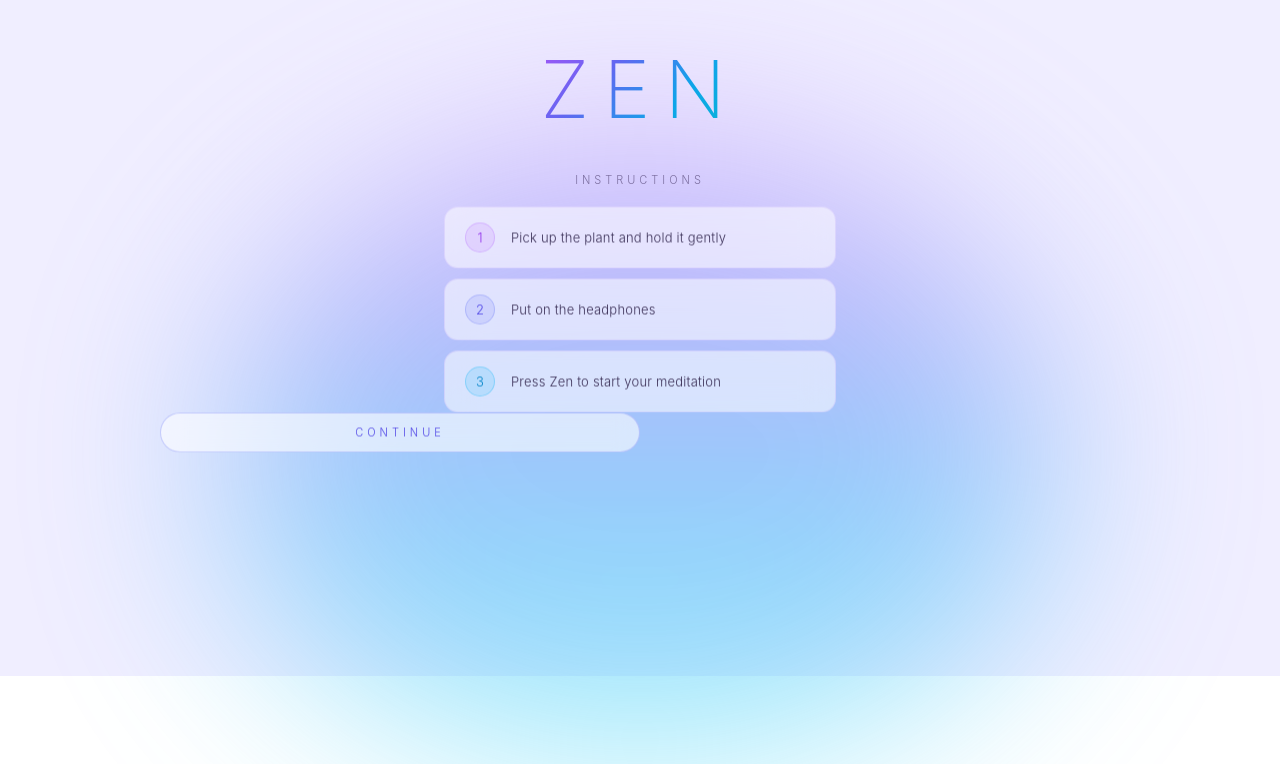
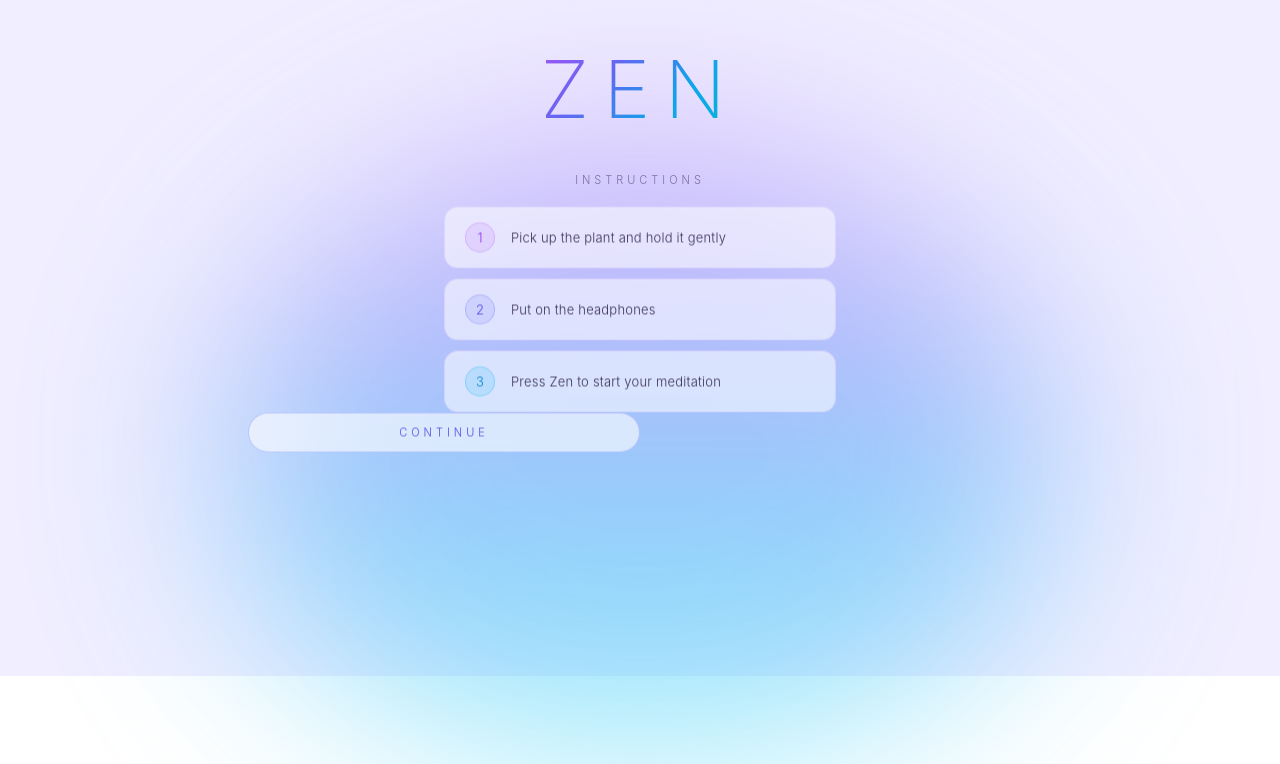
Before and after one commit to chanseox/zen-app, a React (Vite) app: page /#/ in a window 1280 px wide. Shown: the part 124-888 px from the top of the page. Built offline with nearby package versions, Linux system fonts and the light colour scheme.

Commit message:
fix button max width

```diff
--- a/src/styles/Instructions.css
+++ b/src/styles/Instructions.css
@@ -86,7 +86,7 @@
 
 .instruction-button {
   width: 100%;
-  padding: 14px;
+  padding: 14px 44px;
   border: 1px solid rgba(129, 140, 248, 0.4);
   background: rgba(255, 255, 255, 0.6);
   color: #5046e5;
@@ -101,6 +101,7 @@
   transition: background 0.3s, border-color 0.3s, color 0.3s;
   position: static;
   box-sizing: border-box;
+  max-width: 392px;
 }
 
 .instruction-button:hover {
```
Also changed, not shown: 4 other files (tests, documents, lock files or other folders).
